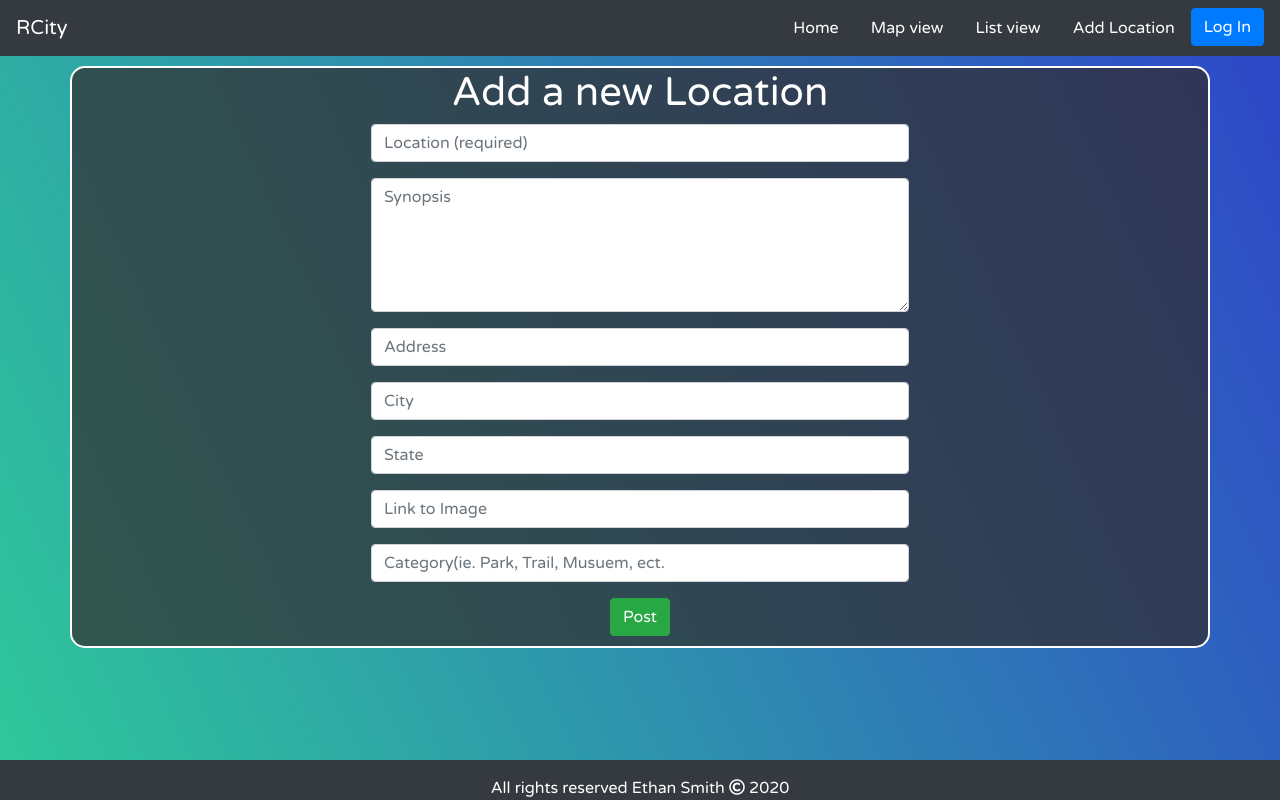
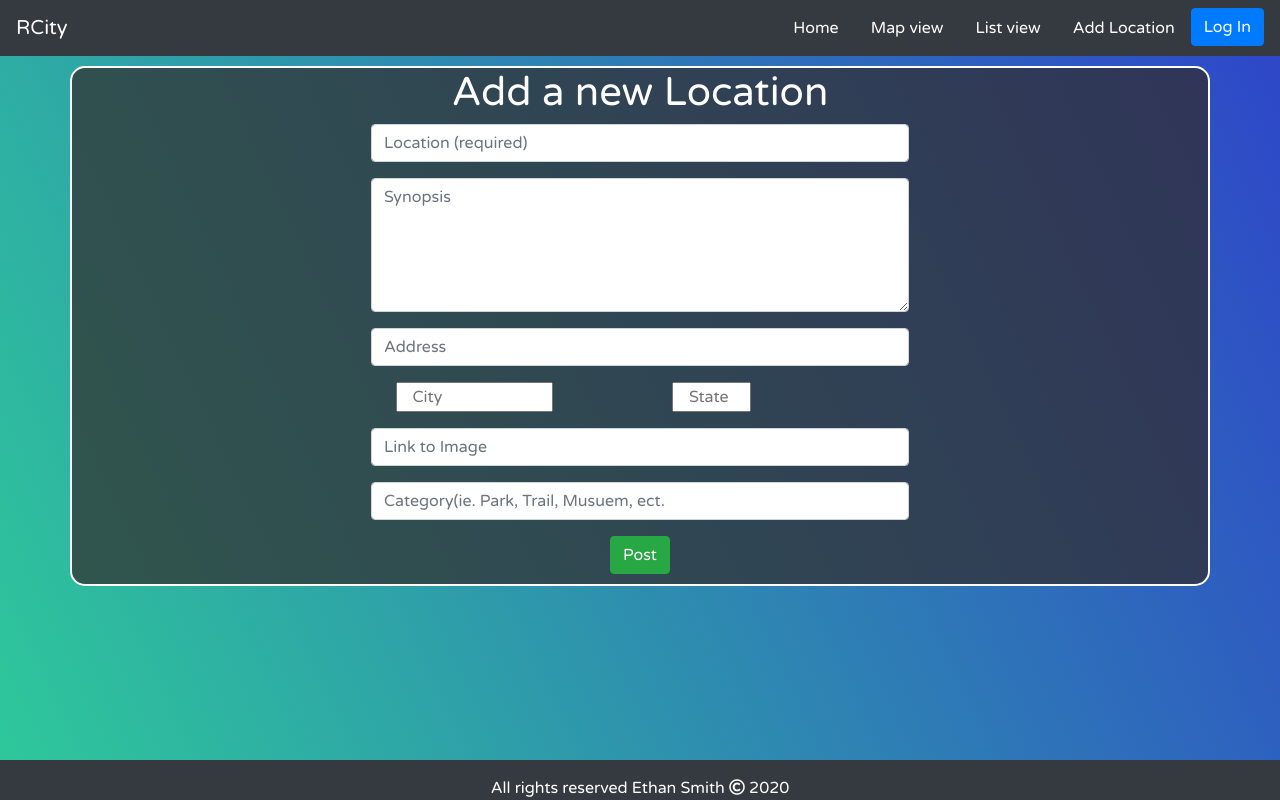
Before and after one commit to ejsmith13/city_app, a React (Create React App) app in the folder client/: page /add in a window 1280 px wide. Built offline with nearby package versions, Linux system fonts and the light colour scheme; no server answers; what google-maps-react would draw is missing.

Commit message:
changed add form style

```diff
--- a/client/src/pages/createNew.js
+++ b/client/src/pages/createNew.js
@@ -1,7 +1,6 @@
 import React, { useState } from "react";
 import { Input, TextArea, FormBtn } from "../components/Form";
 import API from "../utils/API";
-
 
 function NewLocation() {
   const [formObject, setFormObject] = useState({});
@@ -68,16 +67,21 @@ function NewLocation() {
               name="address"
               placeholder="Address"
             />
+
+            <div className="row">
               <Input
                 onChange={handleInputChange}
                 name="city"
                 placeholder="City"
+                className="col-md-8"
               />
               <Input
                 onChange={handleInputChange}
                 name="state"
                 placeholder="State"
+                className="col-md-4"
               />
+            </div>
 
             <Input
               onChange={handleInputChange}
```
Lines whose indentation alone changed are shown as unchanged.
